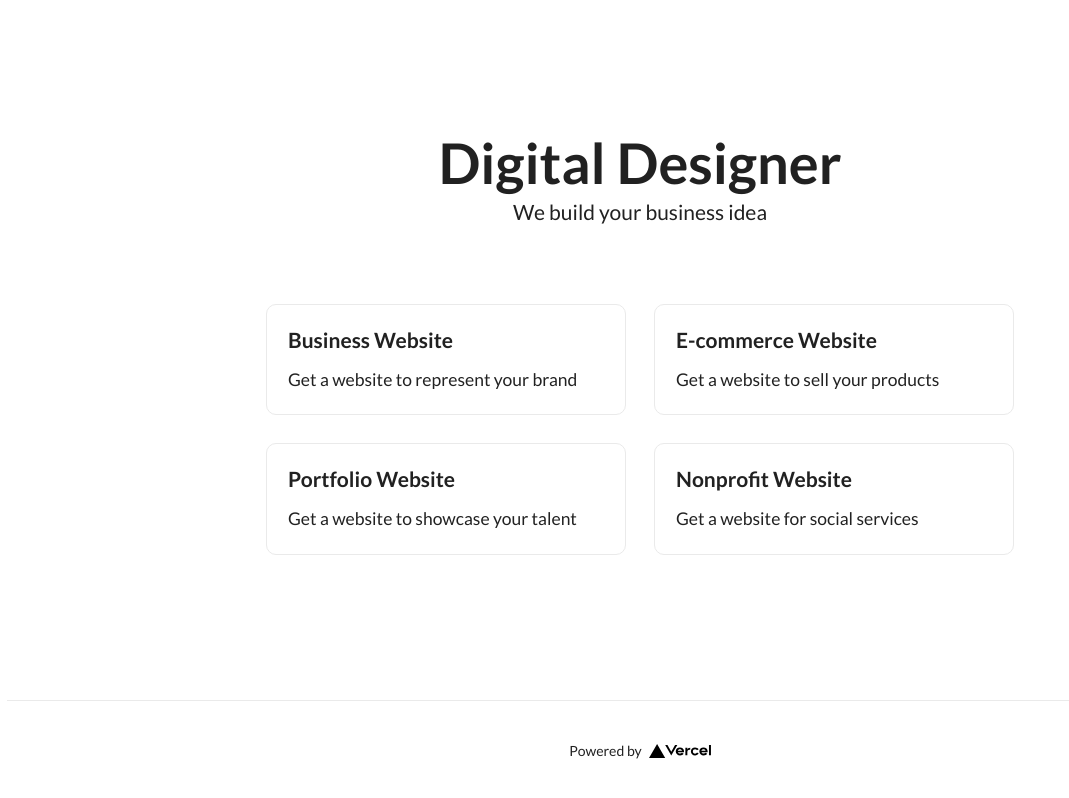
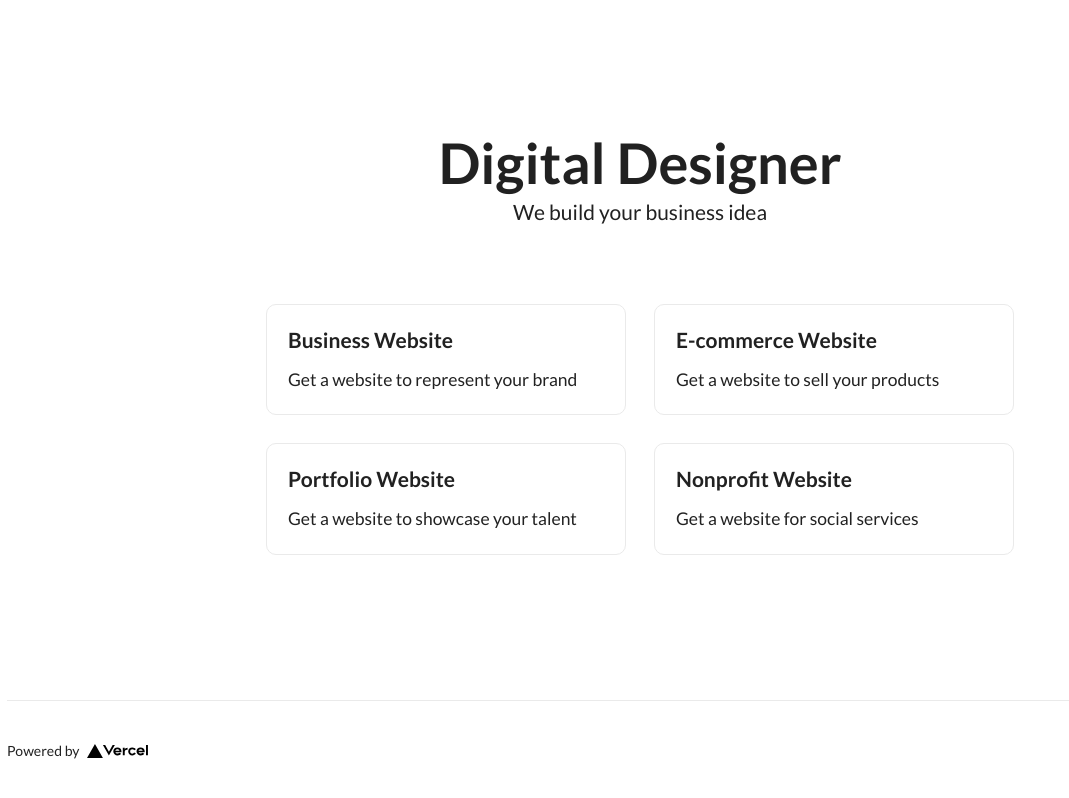
Before and after one commit to saalimzafar/nextjs, a Next.js app: page / in a window 1280 px wide. Shown: the whole page, without its empty margins (0-1069 px from the left). Built offline with nearby package versions, Linux system fonts and the light colour scheme.

Commit message:
Update globals.css

```diff
--- a/styles/globals.css
+++ b/styles/globals.css
@@ -14,3 +14,7 @@ a {
 * {
   box-sizing: border-box;
 }
+img {
+  max-width:700px;
+  margin:5px auto;
+}
```
